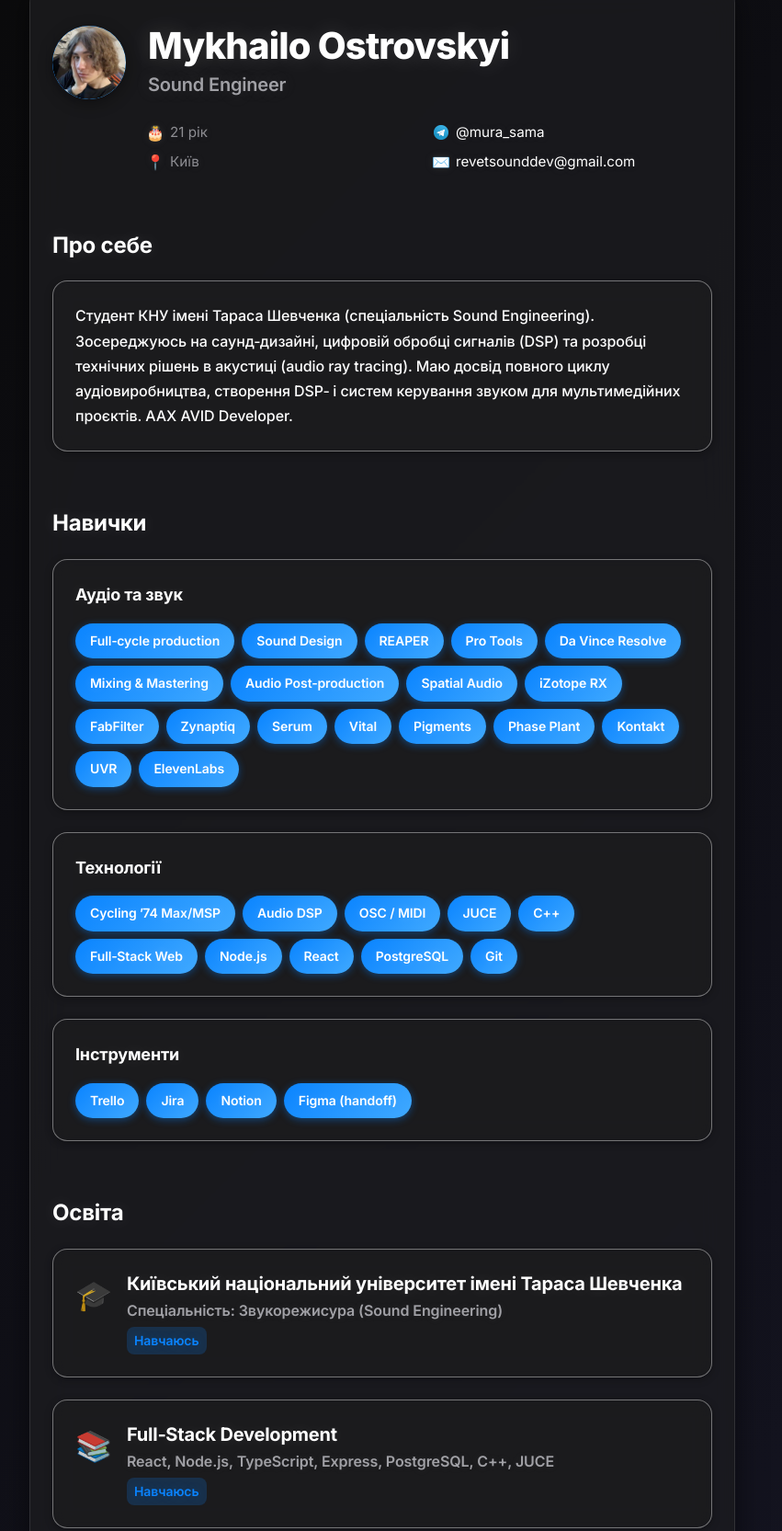
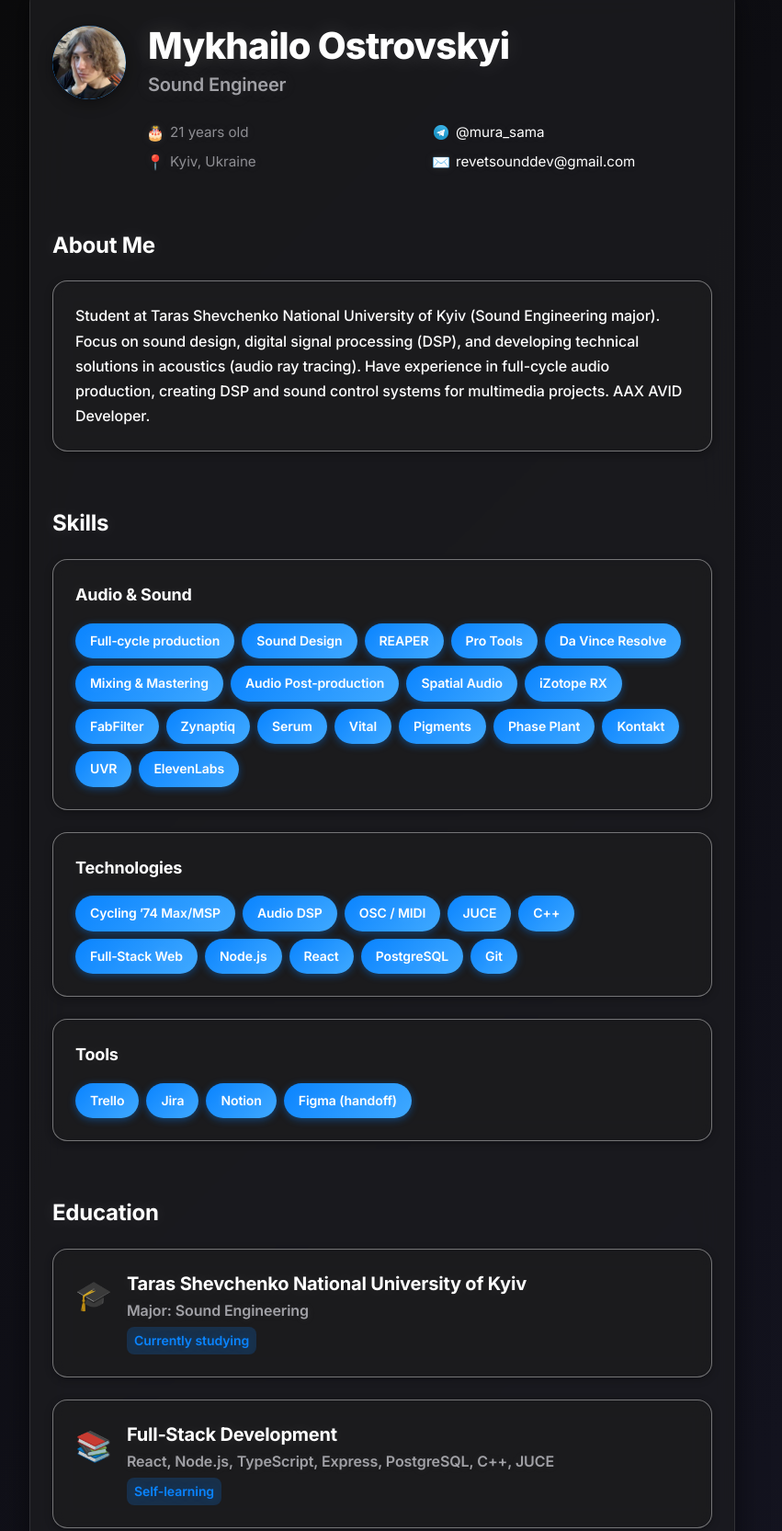
Before and after one commit to murasamadsp/resume, a plain HTML site: page index.html in a window 1280 px wide. Shown: the part 69-1734 px from the top of the page at 92% size, without its empty margins (224-1075 px from the left). Drawn offline with Linux system fonts and the light colour scheme.

Commit message:
English Version

```diff
--- a/index.html
+++ b/index.html
@@ -1,9 +1,9 @@
 <!DOCTYPE html>
-<html lang="uk">
+<html lang="en">
   <head>
     <meta charset="UTF-8" />
     <meta name="viewport" content="width=device-width, initial-scale=1.0" />
-    <title>Резюме | Mykhailo Ostrovskyi</title>
+    <title>Resume | Mykhailo Ostrovskyi</title>
     <link rel="preconnect" href="https://fonts.googleapis.com" />
     <link rel="preconnect" href="https://fonts.gstatic.com" crossorigin />
     <link
@@ -29,7 +29,7 @@
             <div class="contact-grid">
               <div class="contact-item">
                 <span class="contact-icon">🎂</span>
-                <span>21 рік</span>
+                <span>21 years old</span>
               </div>
               <a
                 href="https://t.me/mura_sama"
@@ -47,7 +47,7 @@
               </a>
               <div class="contact-item">
                 <span class="contact-icon">📍</span>
-                <span>Київ</span>
+                <span>Kyiv, Ukraine</span>
               </div>
               <a
                 href="mailto:revetsounddev@gmail.com"
@@ -63,24 +63,24 @@
 
       <!-- About -->
       <section class="section">
-        <h2 class="section-header">Про себе</h2>
+        <h2 class="section-header">About Me</h2>
         <div class="card">
           <p class="body-text">
-            Студент КНУ імені Тараса Шевченка (спеціальність Sound Engineering).
-            Зосереджуюсь на саунд‑дизайні, цифровій обробці сигналів (DSP) та
-            розробці технічних рішень в акустиці (audio ray tracing). Маю досвід
-            повного циклу аудіовиробництва, створення DSP‑ і систем керування
-            звуком для мультимедійних проєктів. AAX AVID Developer.
+            Student at Taras Shevchenko National University of Kyiv (Sound Engineering major).
+            Focus on sound design, digital signal processing (DSP), and
+            developing technical solutions in acoustics (audio ray tracing). Have experience
+            in full-cycle audio production, creating DSP and sound control
+            systems for multimedia projects. AAX AVID Developer.
           </p>
         </div>
       </section>
 
       <!-- Skills -->
       <section class="section">
-        <h2 class="section-header">Навички</h2>
+        <h2 class="section-header">Skills</h2>
         <div class="skills-container">
           <div class="skill-category">
-            <h3 class="category-title">Аудіо та звук</h3>
+            <h3 class="category-title">Audio & Sound</h3>
             <div class="skill-pills">
               <span class="skill-pill primary">Full‑cycle production</span>
               <span class="skill-pill primary">Sound Design</span>
@@ -108,7 +108,7 @@
           </div>
 
           <div class="skill-category">
-            <h3 class="category-title">Технології</h3>
+            <h3 class="category-title">Technologies</h3>
             <div class="skill-pills">
               <span class="skill-pill primary">Cycling ’74 Max/MSP</span>
               <span class="skill-pill primary">Audio DSP</span>
@@ -127,7 +127,7 @@
           </div>
 
           <div class="skill-category">
-            <h3 class="category-title">Інструменти</h3>
+            <h3 class="category-title">Tools</h3>
             <div class="skill-pills">
               <span class="skill-pill primary">Trello</span>
               <span class="skill-pill primary">Jira</span>
@@ -146,19 +146,19 @@
       </section>
 
       <section class="section">
-        <h2 class="section-header">Освіта</h2>
+        <h2 class="section-header">Education</h2>
         <div class="education-grid">
           <div class="education-card">
             <div class="education-item">
               <div class="education-icon">🎓</div>
               <div class="education-content">
                 <h3 class="education-title">
-                  Київський національний університет імені Тараса Шевченка
+                  Taras Shevchenko National University of Kyiv
                 </h3>
                 <p class="education-degree">
-                  Спеціальність: Звукорежисура (Sound Engineering)
+                  Major: Sound Engineering
                 </p>
-                <p class="education-status">Навчаюсь</p>
+                <p class="education-status">Currently studying</p>
               </div>
             </div>
           </div>
@@ -171,7 +171,7 @@
                 <p class="education-degree">
                   React, Node.js, TypeScript, Express, PostgreSQL, C++, JUCE
                 </p>
-                <p class="education-status">Навчаюсь</p>
+                <p class="education-status">Self-learning</p>
               </div>
             </div>
           </div>
@@ -180,7 +180,7 @@
 
       <!-- Projects -->
       <section class="section last-section">
-        <h2 class="section-header">Проєкти</h2>
+        <h2 class="section-header">Projects</h2>
         <div class="projects-grid">
           <div class="project-card">
             <div class="project-icon">
@@ -188,16 +188,16 @@
             </div>
             <h3 class="project-title">Revet Control</h3>
             <p class="project-description">
-              Багатокористувацький веб‑контролер для solo/mute 24 каналів із
-              інтеграцією через <em>Open Sound Control</em>. Розгортання: Antelope
-              Goliath, Docker/Node.js, PWA та standalone (macOS/Windows).
+              Multi-user web controller for solo/mute of 24 channels with
+              integration through <em>Open Sound Control</em>. Deployment: Antelope
+              Goliath, Docker/Node.js, PWA and standalone (macOS/Windows).
             </p>
           </div>
 
           <div class="project-card">
             <div class="project-icon"><img src="images/Projects2.png" alt="Ray tracing audio" /></div>
             <h3 class="project-title">Audio ray tracing </h3>
-            <p class="project-description">Проєкт у розробці, присвячений інтерактивному real-time моделюванню акустики методом <em>ray tracing</em> (алгоритм Меллера-Трумбора) для постпродакшену та game audio.</p>
+            <p class="project-description">Project in development dedicated to interactive real-time acoustic modeling using <em>ray tracing</em> method (Möller-Trumbore algorithm) for post-production and game audio.</p>
           </div>
         </div>
       </section>
```
